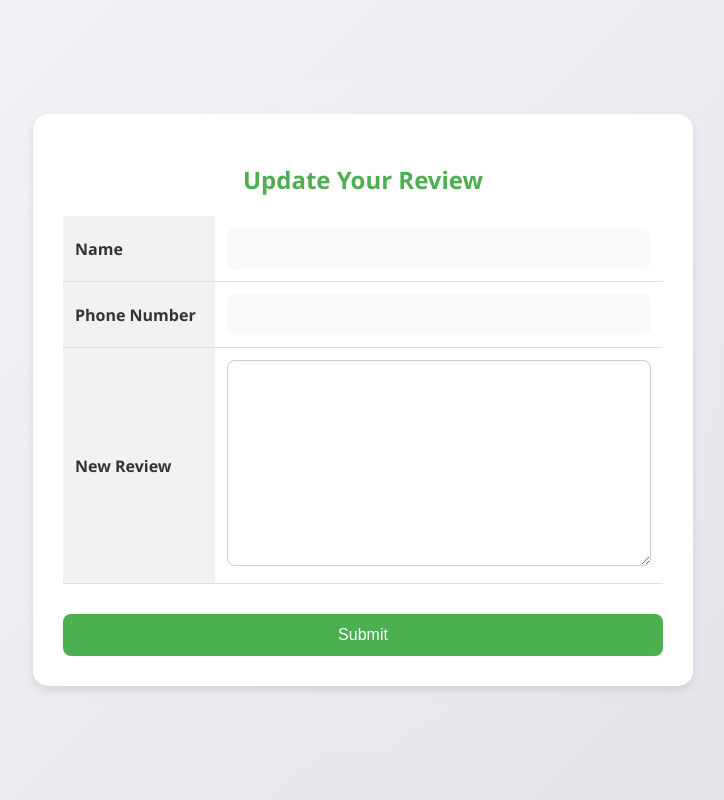
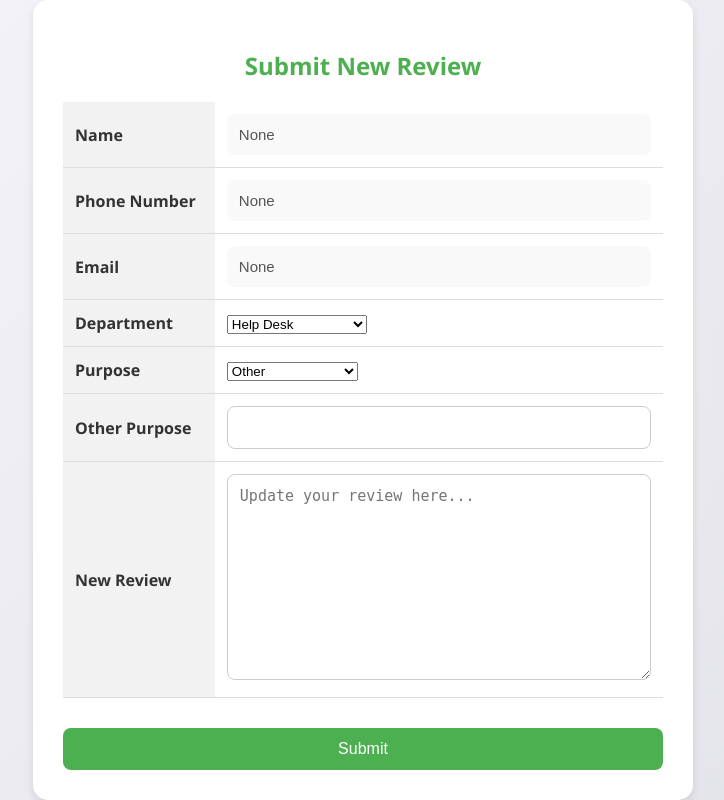
Before and after one commit to loraccc/Visitor_app-Django, a Django app: template core/templates/simple_review.html in a window 1280 px wide. Shown: the whole page, without its empty margins (277-1001 px from the left). Run offline with Django 4.2, Linux system fonts and the light colour scheme; the template is opened without the code that fills it: values that come from a table or form of the project are taken from there, others are empty.

Commit message:
Existing user can review multiple times

```diff
--- a/core/forms.py
+++ b/core/forms.py
@@ -113,13 +113,16 @@ class FullReviewForm(forms.ModelForm):
 class SimpleReviewForm(forms.ModelForm):
     class Meta:
         model = Review
-        fields = ['review']  # Only the fields you want to update
+        fields = ['name', 'phone_number', 'email', 'department', 'purpose', 'other_purpose', 'review']
+        # fields = ['name', 'phone_number', 'email', 'review']  # Include all fields you want to handle
         widgets = {
             'review': forms.Textarea(attrs={'placeholder': 'Update your review here...'}),
         }
 
-    def clean_review(self):
-        review = self.cleaned_data.get('review', '').strip()
-        if not review:
-            raise forms.ValidationError("Review cannot be empty.")
-        return review
+    def __init__(self, *args, **kwargs):
+        super(SimpleReviewForm, self).__init__(*args, **kwargs)
+        # Set fields as read-only if needed
+        if self.instance and self.instance.pk:
+            self.fields['name'].widget.attrs['readonly'] = 'readonly'
+            self.fields['phone_number'].widget.attrs['readonly'] = 'readonly'
+            self.fields['email'].widget.attrs['readonly'] = 'readonly'
--- a/core/models.py
+++ b/core/models.py
@@ -62,7 +62,7 @@ class Review(models.Model):
 
     name = models.CharField(max_length=100)  # Required
     email = models.EmailField(blank=True, null=True)  # Optional
-    phone_number = models.IntegerField(max_length=10, unique=True)  # Required and unique
+    phone_number = models.IntegerField(max_length=10)  # Required and unique
     department = models.CharField(max_length=20, choices=DEPARTMENT_CHOICES, default='Help Desk')  # Department field
     purpose = models.CharField(max_length=20, choices=PURPOSE_CHOICES, default='Other')  # Purpose field
     other_purpose = models.CharField(max_length=255, blank=True, null=True)  # Optional additional detail
--- a/core/templates/simple_review.html
+++ b/core/templates/simple_review.html
@@ -4,7 +4,7 @@
 <head>
     <meta charset="UTF-8">
     <meta name="viewport" content="width=device-width, initial-scale=1.0">
-    <title>Update Review</title>
+    <title>Submit New Review</title>
     <style>
         body {
             font-family: 'Segoe UI', Tahoma, Geneva, Verdana, sans-serif;
@@ -123,21 +123,37 @@
 </head>
 <body>
     <main>
-        <h2>Update Your Review</h2>
+        <h2>Submit New Review</h2>
         <form method="post">
             {% csrf_token %}
             <table>
                 <tr>
                     <th>Name</th>
-                    <td><input type="text" name="name" value="{{ user_review.name }}" readonly></td>
+                    <td><input type="text" name="name" value="{{ form.name.value }}" readonly></td>
                 </tr>
                 <tr>
                     <th>Phone Number</th>
-                    <td><input type="text" name="phone_number" value="{{ user_review.phone_number }}" readonly></td>
+                    <td><input type="text" name="phone_number" value="{{ form.phone_number.value }}" readonly></td>
+                </tr>
+                <tr>
+                    <th>Email</th>
+                    <td><input type="text" name="email" value="{{ form.email.value }}" readonly></td>
+                </tr>
+                <tr>
+                    <th>Department</th>
+                    <td>{{ form.department }}</td>
+                </tr>
+                <tr>
+                    <th>Purpose</th>
+                    <td>{{ form.purpose }}</td>
+                </tr>
+                <tr>
+                    <th>Other Purpose</th>
+                    <td>{{ form.other_purpose }}</td>
                 </tr>
                 <tr>
                     <th>New Review</th>
-                    <td>{{ form.review.as_textarea }}</td>
+                    <td>{{ form.review }}</td>
                 </tr>
             </table>
             <button type="submit">Submit</button>
--- a/core/urls.py
+++ b/core/urls.py
@@ -3,7 +3,7 @@ from django import views
 from django.contrib.auth.views import LogoutView
 
 from .views import (register, CustomLoginView,home,
-                    submit_review,review_qr,
+                    submit_review,review_qr,simple_review,
                     see_qr,
                     visitor_statistics,export_visitor_statistics_csv)
 
@@ -17,6 +17,7 @@ urlpatterns = [
 
 
     path('submit-review/', submit_review, name='submit-review'),
+    path('simple-review/<str:phone_number>/', simple_review, name='simple-review'),
     path('review-qr/<int:pk>/', review_qr, name='review_qr'),
 
 
```
Also changed, not shown: core/views.py (+35 -44 lines), core/migrations/0006_alter_review_phone_number.py (added).
